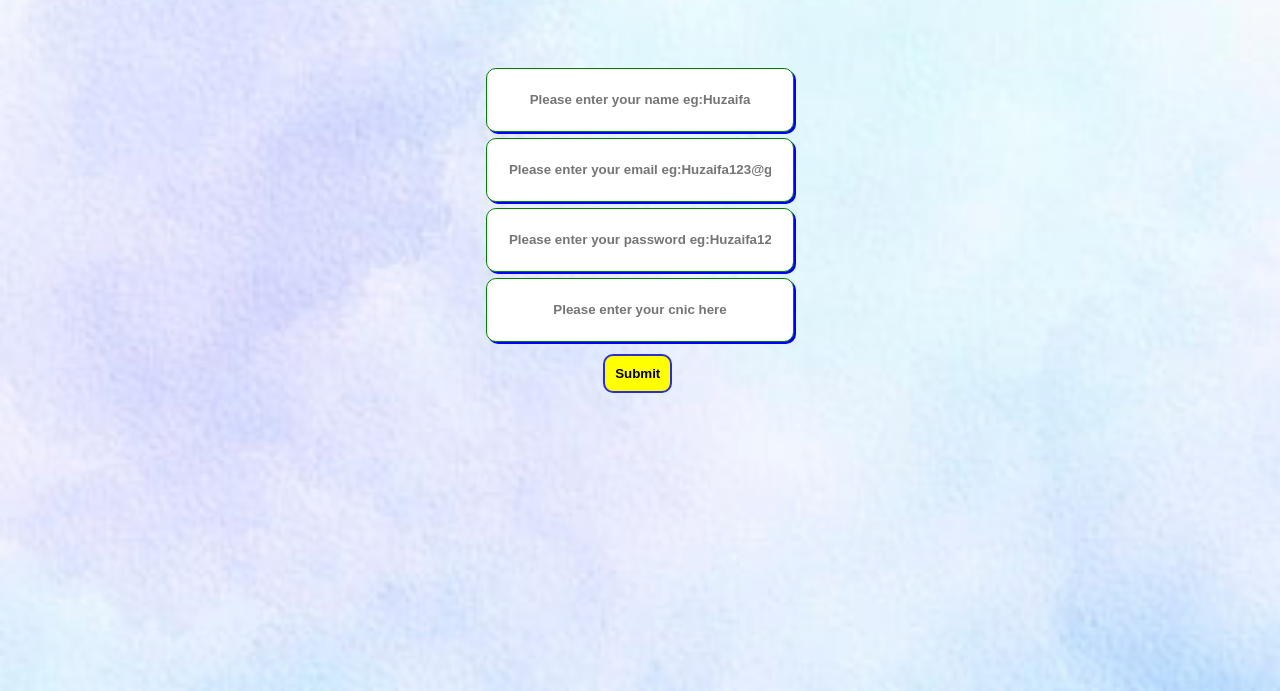
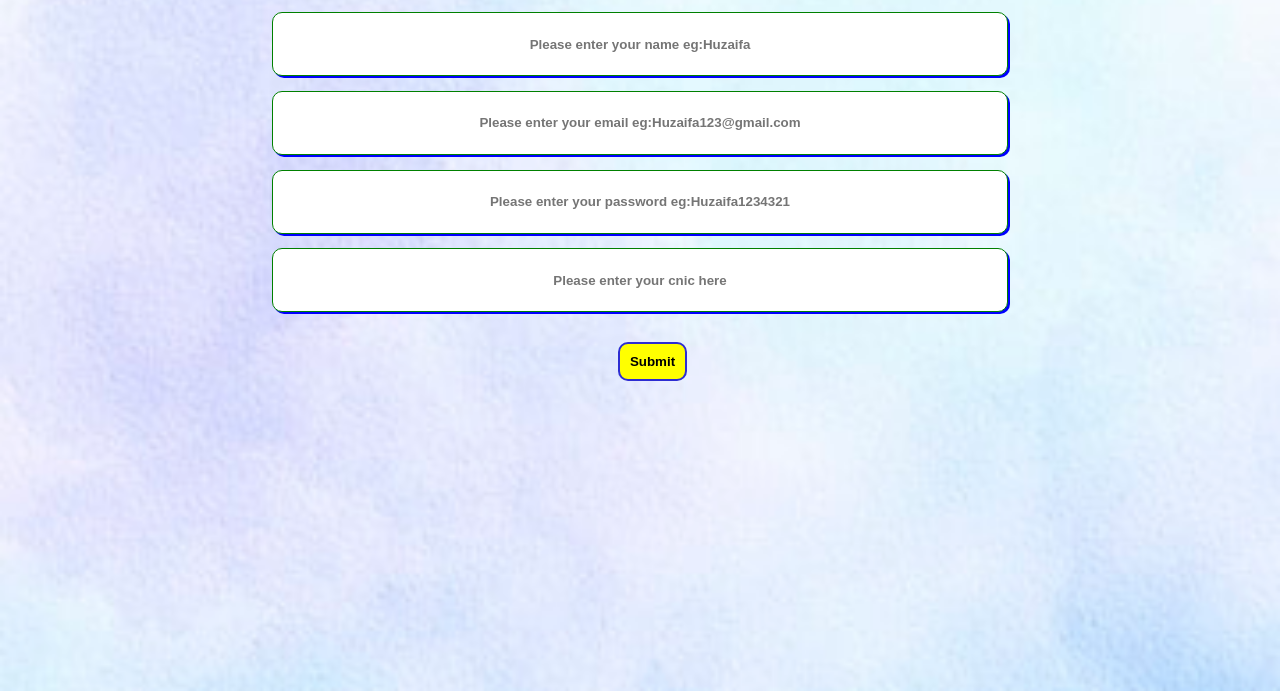
Before and after one commit to MuhammadHuzaifa22/JavaScript-Form-Validations, a plain HTML site: page Js Form Validation/index.html in a window 1280 px wide. Shown: the part 109-800 px from the top of the page. Drawn offline with Linux system fonts and the light colour scheme.

Commit message:
Updated Style.css file

```diff
--- a/Js Form Validation/style.css
+++ b/Js Form Validation/style.css
@@ -8,8 +8,10 @@ body{
     background-size: cover;
 }
 .form_div{
-    margin: 5% 38%;
-
+    display: flex;
+    flex-direction: row;
+    flex-wrap: wrap;
+    justify-content: center;
 }
 input{
     width: 100%;
@@ -25,7 +27,8 @@ input{
 button{
   padding: 10px 10px;
 font-weight: bolder;
-margin-left: 38%;
+margin-left: 47%;
+display: flex;
 margin-top: 4%;
 background: yellow;
 border-radius: 10px;
```
